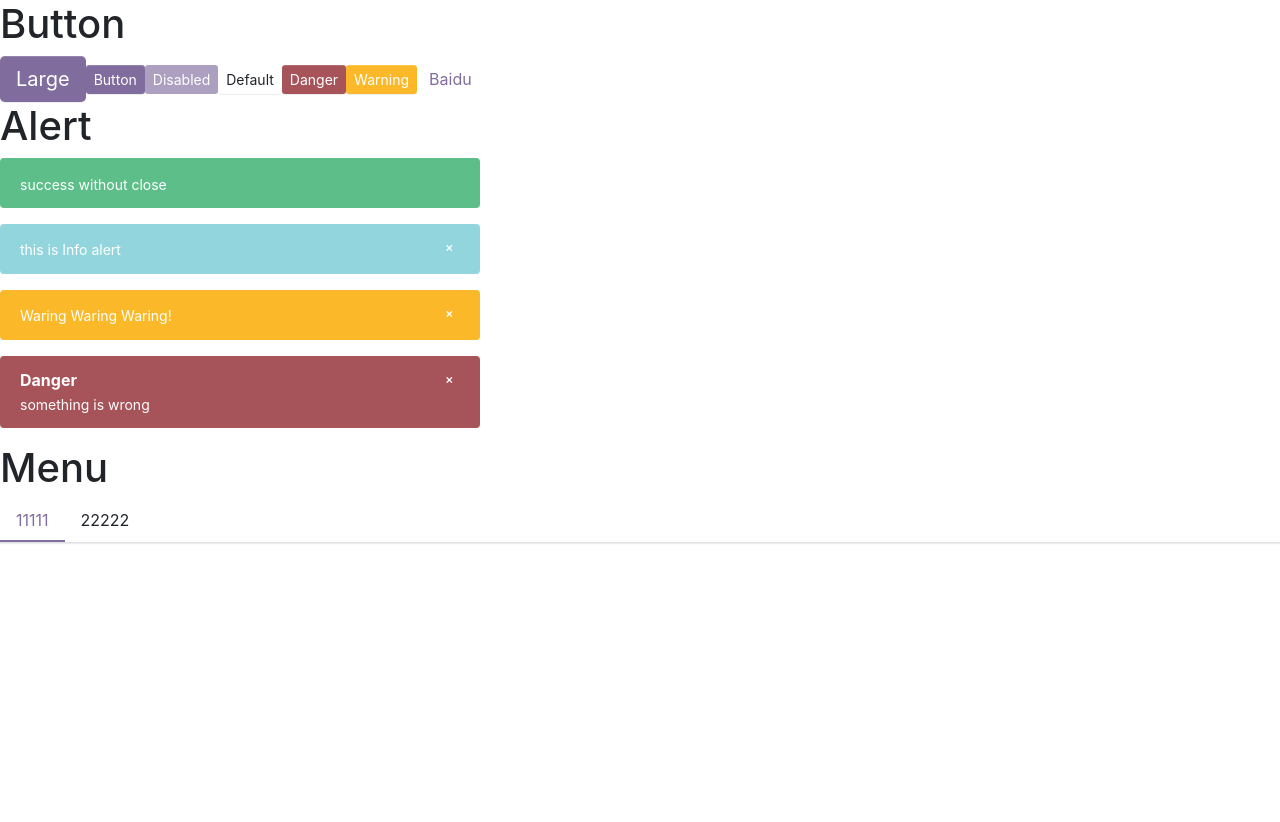
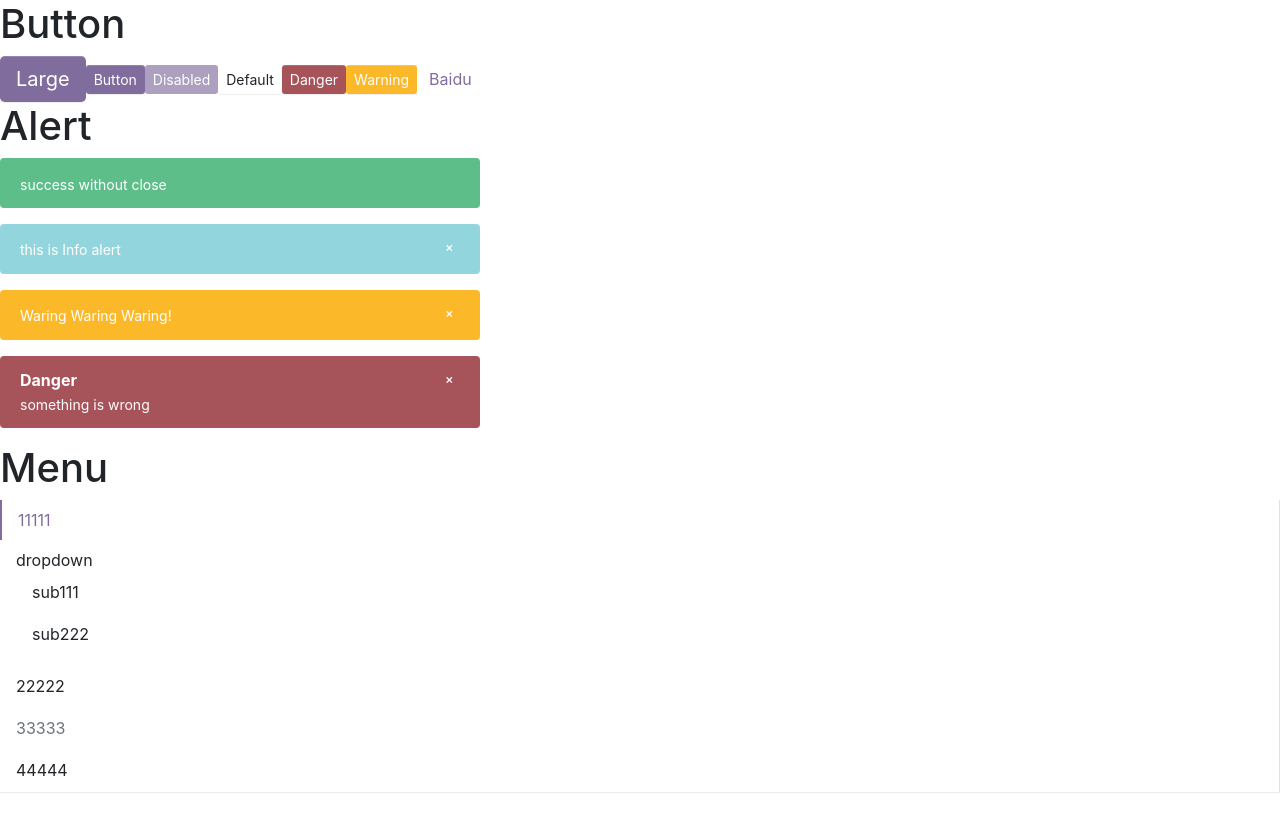
Before and after one commit to NnnLillian/Just-Antd, a React (Create React App) app: page / in a window 1280 px wide. Before the commit the page ends 800 px from the top, so only its background shows below. Built offline with nearby package versions, Linux system fonts and the light colour scheme.

Commit message:
basic submenu

```diff
--- a/src/App.tsx
+++ b/src/App.tsx
@@ -4,6 +4,7 @@ import Button, { ButtonType, ButtonSize } from './component/Button/button';
 import { Alert, AlertType } from './component/Alert/alert';
 import { Menu } from './component/Menu/menu';
 import { MenuItem } from './component/Menu/menuItem';
+import { SubMenu } from './component/Menu/subMenu';
 
 function App() {
   return (
@@ -29,12 +30,26 @@ function App() {
       </div>
       <div>
         <h1>Menu</h1>
-        <Menu onSelect={(index)=>{}}>
-           <MenuItem index={0}>
-             11111
+        <Menu onSelect={(index) => { }} mode="vertical">
+          <MenuItem>
+            11111
            </MenuItem>
-           <MenuItem index={1}>
-             22222
+          <SubMenu title="dropdown">
+            <MenuItem>
+              sub111
+             </MenuItem>
+            <MenuItem>
+              sub222
+             </MenuItem>
+          </SubMenu>
+          <MenuItem>
+            22222
+           </MenuItem>
+          <MenuItem disabled>
+            33333
+           </MenuItem>
+          <MenuItem>
+            44444
            </MenuItem>
         </Menu>
       </div>
--- a/src/component/Menu/menu.tsx
+++ b/src/component/Menu/menu.tsx
@@ -59,7 +59,7 @@ export const Menu: FC<MenuProps> = (props) => {
             // FunctionComponentElement 就是 FunctionComponent实例
             const childElement = child as FunctionComponentElement<MenuItemProps>;
             const { displayName } = childElement.type
-            if (displayName === 'MenuItem') {
+            if (displayName === 'MenuItem' || displayName === 'SubMenu') {
                 return React.cloneElement(childElement, { index })
             } else {
                 console.error("Warning: Menu has a child which is not a MenuItem Component")
--- /dev/null
+++ b/src/component/Menu/subMenu.tsx
@@ -0,0 +1,52 @@
+import React, { FC, useContext, FunctionComponentElement } from 'react';
+import classNames from 'classnames';
+import { MenuContext } from './menu';
+import { MenuItemProps } from './menuItem';
+
+
+export interface SubMenuProps {
+    index?: number;
+    title: string;
+    className?: string;
+}
+
+export const SubMenu: FC<SubMenuProps> = (props) => {
+    const {
+        index,
+        title,
+        children,
+        className
+    } = props
+
+    const context = useContext(MenuContext)
+
+    const classes = classNames('menu-item submenu-item', className, {
+        'is-active': context.index === index
+    })
+
+    // 渲染下拉菜单中的内容
+    const renderChildren = () => {
+        const childrenComponent = React.Children.map(children, (child, index) => {
+            // FunctionComponentElement 就是 FunctionComponent实例, 用as做类型断言
+            const childElement = child as FunctionComponentElement<MenuItemProps>;
+            const { displayName } = childElement.type
+            if (displayName === 'MenuItem') {
+                return childElement
+            } else {
+                console.error("Warning: Menu has a child which is not a MenuItem Component")
+            }
+        })
+        return childrenComponent
+    }
+
+    return (
+        <li key={index} className={classes}>
+            <div className="submenu-title">
+                {title}
+            </div>
+            {renderChildren()}
+        </li>
+    )
+}
+
+SubMenu.displayName = "SubMenu"
```
